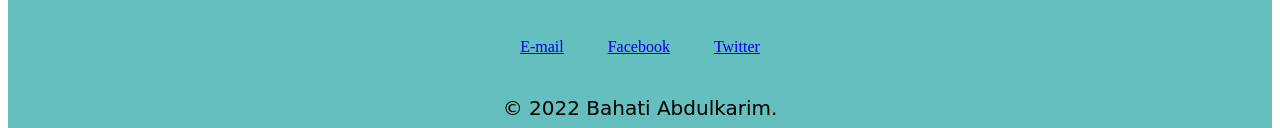
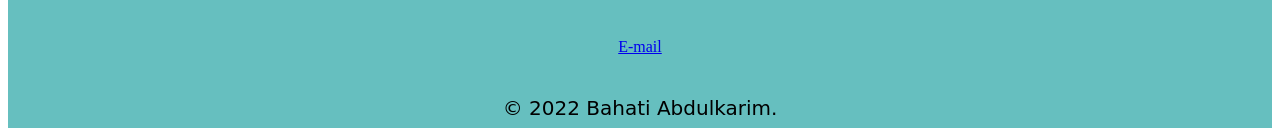
Before and after one commit to BahatiAbdulkarim/mysite, a plain HTML site: page index.html in a window 1280 px wide. Shown: the part 2496-2624 px from the top of the page. Drawn offline with Linux system fonts and the light colour scheme; a web font is replaced by a local one.

Commit message:
Update index.html

```diff
--- a/index.html
+++ b/index.html
@@ -78,8 +78,7 @@
 
     <div class="bottom-container">
         <a class="footer-link" href="mailto:bahatiabdulkarim@gmail.com">E-mail</a>
-        <a class="footer-link" href="https://www.facebook.com/bahati.abdulkarim.5">Facebook</a>
-        <a class="footer-link" href="https://twitter.com/Bahati1996?t=309JDHMa-Cd6tOa0CWO8hw&s=03">Twitter</a>
+
         <p>© 2022 Bahati Abdulkarim.</p>
     </div>
 
```
